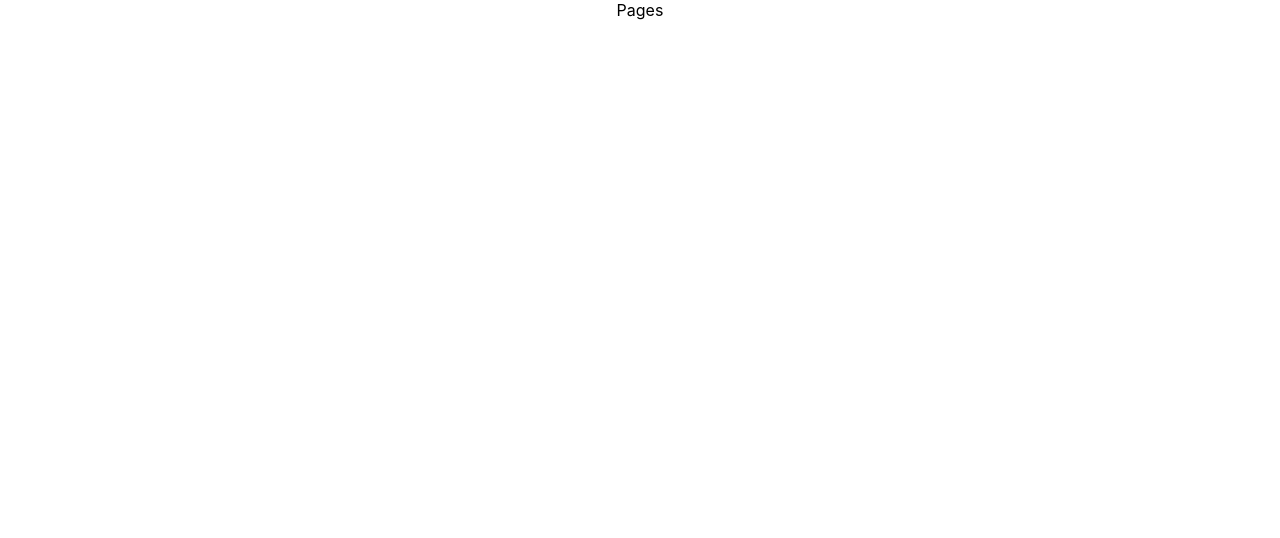
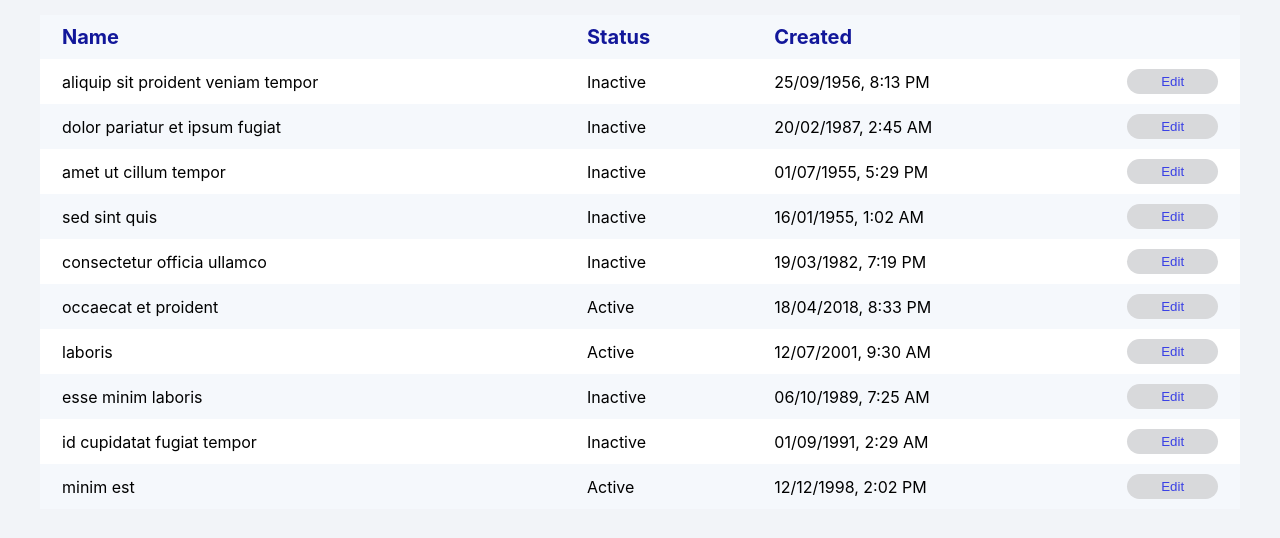
Before and after one commit to VanoVasilyan/tables-task, a React (Create React App) app: page /pages in a window 1280 px wide. Shown: the top 538 px of the page. Built offline with nearby package versions, Linux system fonts and the light colour scheme.

Commit message:
Created Table and added some styles

```diff
--- a/src/App.css
+++ b/src/App.css
@@ -1,38 +1,15 @@
-.App {
-  text-align: center;
+*,
+::after,
+::before {
+  box-sizing: border-box;
 }
 
-.App-logo {
-  height: 40vmin;
-  pointer-events: none;
+body {
+  margin: 0;
+  padding: 0;
+  background-color: #F2F4F8;
 }
 
-@media (prefers-reduced-motion: no-preference) {
-  .App-logo {
-    animation: App-logo-spin infinite 20s linear;
-  }
+.App {
+  height: 100vh;
 }
-
-.App-header {
-  background-color: #282c34;
-  min-height: 100vh;
-  display: flex;
-  flex-direction: column;
-  align-items: center;
-  justify-content: center;
-  font-size: calc(10px + 2vmin);
-  color: white;
-}
-
-.App-link {
-  color: #61dafb;
-}
-
-@keyframes App-logo-spin {
-  from {
-    transform: rotate(0deg);
-  }
-  to {
-    transform: rotate(360deg);
-  }
-}
--- /dev/null
+++ b/src/components/Button/index.tsx
@@ -0,0 +1,13 @@
+import React, { FC } from "react";
+import * as SC from "./styles";
+import { IButton } from "./types";
+
+const Button: FC<IButton> = ({ onClick, text }) => {
+  return (
+    <SC.StyledButtonWrapper>
+      <SC.StyledMainButton onClick={onClick}>{text}</SC.StyledMainButton>
+    </SC.StyledButtonWrapper>
+  );
+};
+
+export default Button;
--- /dev/null
+++ b/src/components/Button/styles.tsx
@@ -0,0 +1,16 @@
+import styled from "styled-components";
+
+export const StyledButtonWrapper = styled.div`
+  width: 100%;
+`;
+
+export const StyledMainButton = styled.button`
+  width: 100%;
+  cursor: pointer;
+  border: none;
+  outline: none;
+  color: #3a41e5;
+  background-color: #d8d9db;
+  padding: 5px;
+  border-radius: 15px;
+`;
--- /dev/null
+++ b/src/components/Button/types.ts
@@ -0,0 +1,4 @@
+export interface IButton{
+    onClick: () => void;
+    text: string
+}
--- a/src/components/Table/index.tsx
+++ b/src/components/Table/index.tsx
@@ -1,9 +1,69 @@
-import React, { FC } from 'react'
+import React, { FC } from "react";
+import * as SC from "./styles";
+import { ITableProps } from "./types";
+import { dateFormatter } from "../../utils/dateformatter";
+import Button from "../Button";
 
-const Table: FC = () => {
-    return (
-        <div>Table:FC</div>
-    )
-}
+const Table: FC<ITableProps> = ({ data, setSelectedItem }) => {
+  return (
+    <SC.StyledTableMainContainer>
+      <SC.StyledTableBlock>
+        <SC.StyledMainTable>
+          <SC.StyledMainTableHead>
+            <SC.StyledTableRows>
+              <SC.StyledTableColumns $bgColor={"#F5F8FC"}>
+                Name
+              </SC.StyledTableColumns>
+              <SC.StyledTableColumns $bgColor={"#F5F8FC"}>
+                Status
+              </SC.StyledTableColumns>
+              <SC.StyledTableColumns $bgColor={"#F5F8FC"}>
+                Created
+              </SC.StyledTableColumns>
+              <SC.StyledTableColumns
+                $bgColor={"#F5F8FC"}
+              ></SC.StyledTableColumns>
+            </SC.StyledTableRows>
+          </SC.StyledMainTableHead>
+          <SC.StyledMainTableBody>
+            {data.map((element: any, index: number) => {
+              return (
+                <SC.StyledTableRows key={element.id}>
+                  <SC.StyledTableColumns
+                    $bgColor={index % 2 ? "#F5F8FC" : "white"}
+                  >
+                    {element.title}
+                  </SC.StyledTableColumns>
+                  <SC.StyledTableColumns
+                    $bgColor={index % 2 ? "#F5F8FC" : "white"}
+                  >
+                    {element.active ? "Active" : "Inactive"}
+                  </SC.StyledTableColumns>
+                  <SC.StyledTableColumns
+                    $bgColor={index % 2 ? "#F5F8FC" : "white"}
+                  >
+                    {dateFormatter(
+                      element.createdAt || element.publishedAt,
+                      false,
+                      true
+                    )}
+                  </SC.StyledTableColumns>
+                  <SC.StyledTableColumns
+                    $bgColor={index % 2 ? "#F5F8FC" : "white"}
+                  >
+                    <Button
+                      text="Edit"
+                      onClick={() => setSelectedItem(element)}
+                    />
+                  </SC.StyledTableColumns>
+                </SC.StyledTableRows>
+              );
+            })}
+          </SC.StyledMainTableBody>
+        </SC.StyledMainTable>
+      </SC.StyledTableBlock>
+    </SC.StyledTableMainContainer>
+  );
+};
 
-export default Table
+export default Table;
--- a/src/components/Table/styles.tsx
+++ b/src/components/Table/styles.tsx
@@ -1 +1,40 @@
 import styled from "styled-components";
+
+export const StyledTableMainContainer = styled.div``;
+
+export const StyledTableBlock = styled.div``;
+
+export const StyledMainTable = styled.table`
+  width: 100%;
+  border-radius: 22px;
+  background-color: white;
+  border-radius: 5px;
+  border-spacing: 0;
+`;
+
+export const StyledMainTableBody = styled.tbody``;
+
+export const StyledMainTableHeadRightBlock = styled.div`
+  display: flex;
+  width: 100%;
+  max-width: 400px;
+  gap: 100px;
+`;
+
+export const StyledTableColumns = styled.td<{ $bgColor?: string }>`
+  background-color: ${({ $bgColor }) => ($bgColor ? $bgColor : "white")};
+  padding: 10px 22px;
+`;
+
+export const StyledTableRows = styled.tr``;
+
+export const StyledMainTableHead = styled.thead`
+  ${StyledTableRows} {
+    ${StyledTableColumns} {
+      color: #12179a;
+      font-weight: 700;
+      font-size: 20px;
+      padding: 10px 22px;
+    }
+  }
+`;
--- a/src/components/Table/types.ts
+++ b/src/components/Table/types.ts
@@ -1 +1,5 @@
-export { }
+import { SetStateAction } from "react";
+export interface ITableProps {
+  data: any[];
+  setSelectedItem: React.Dispatch<SetStateAction<any>>;
+}
--- a/src/mainPages/Pages/index.tsx
+++ b/src/mainPages/Pages/index.tsx
@@ -1,10 +1,23 @@
-import React, { FC } from 'react';
-import * as SC from './styles';
+import React, { FC, useState } from "react";
+import * as SC from "./styles";
+import Table from "../../components/Table";
+import pagesData from "../../data/mocks/pages.json";
 
 const Pages: FC = () => {
-    return (
-        <SC.StyledPagesMainContainer>Pages</SC.StyledPagesMainContainer>
-    )
-}
+  const [tableData, setTableData] = useState<any[]>(pagesData);
+  const [selectedItem, setSelectedItem] = useState<any>();
 
-export default Pages
+  return (
+    <SC.StyledPagesMainContainer>
+      {/* TODO */}
+      {/* <SC.StyledTableControllersBlock>
+        <input type="text" />
+        <input type="text" />
+      </SC.StyledTableControllersBlock> */}
+      <Table data={tableData} setSelectedItem={setSelectedItem} />
+      {selectedItem && <div>{selectedItem.id}</div>}
+    </SC.StyledPagesMainContainer>
+  );
+};
+
+export default Pages;
--- a/src/mainPages/Pages/styles.tsx
+++ b/src/mainPages/Pages/styles.tsx
@@ -1,5 +1,10 @@
 import styled from "styled-components";
 
 export const StyledPagesMainContainer = styled.div`
+    width: 100%;
+    max-width: 1200px;
+    margin: 0 auto;
+    margin-top: 15px;
+`
 
-`
+export const StyledTableControllersBlock = styled.div``;
--- /dev/null
+++ b/src/utils/dateformatter.ts
@@ -0,0 +1,36 @@
+export const dateFormatter = (
+  date: Date,
+  dotted?: boolean,
+  withTime?: boolean
+) => {
+  const inputDate = new Date(date);
+
+  const day = inputDate.getDate().toString().padStart(2, "0");
+  const month = (inputDate.getMonth() + 1).toString().padStart(2, "0");
+  const year = inputDate.getFullYear().toString();
+
+  const hours = inputDate.getUTCHours();
+  const minutes = inputDate.getUTCMinutes();
+  const amPM = hours >= 12 ? "PM" : "AM";
+
+  if (dotted) {
+    if (withTime) {
+      const formattedMinutes = String(minutes).padStart(2, "0");
+      return `${month}.${day}.${year} ${
+        hours % 12 || 12
+      }:${formattedMinutes} ${amPM}`;
+    }
+    return `${month}.${day}.${year}`;
+  }
+
+  if (withTime) {
+    const formattedMinutes = String(minutes).padStart(2, "0");
+    return `${day}/${month}/${year}, ${
+      hours % 12 || 12
+    }:${formattedMinutes} ${amPM}`;
+  }
+
+  const formattedDate = `${month} / ${day} / ${year}`;
+
+  return formattedDate;
+};
```
Also changed, not shown: src/App.tsx (+7 -7 lines), src/types/globalTypes.ts (added, +28 -0 lines).
